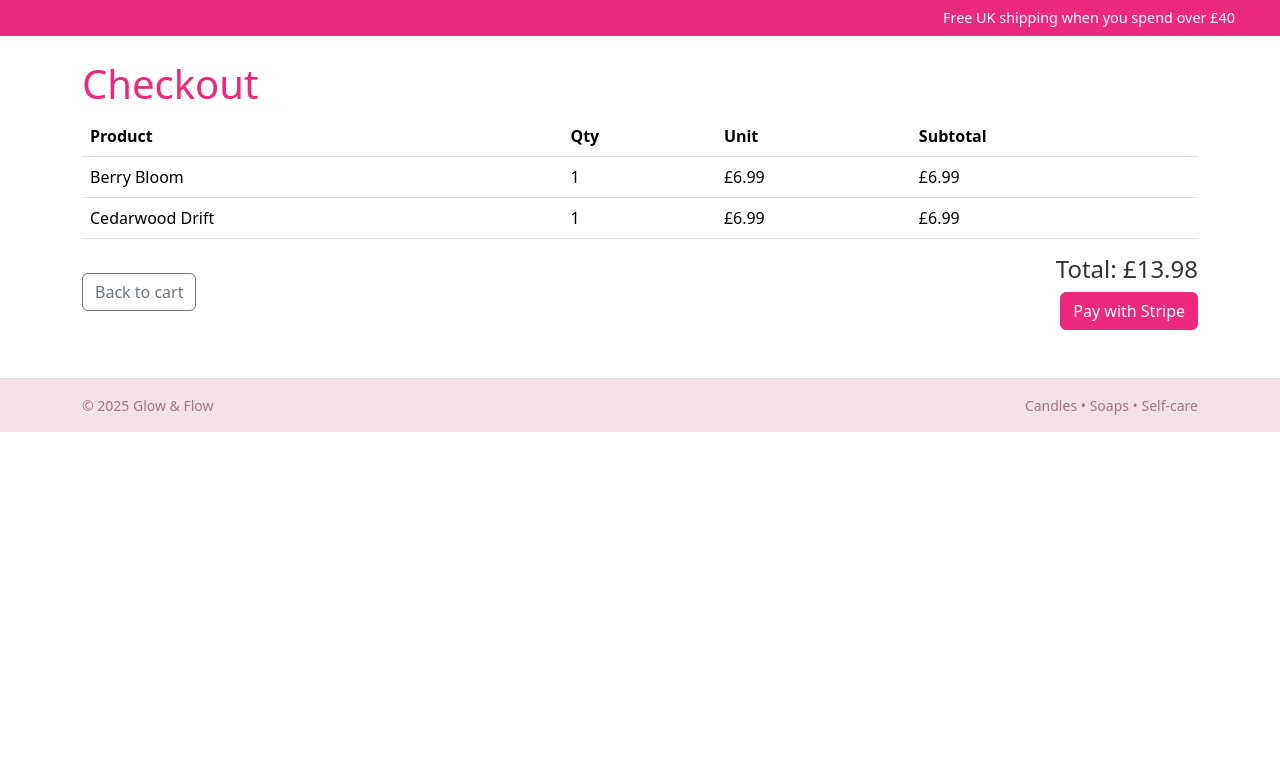
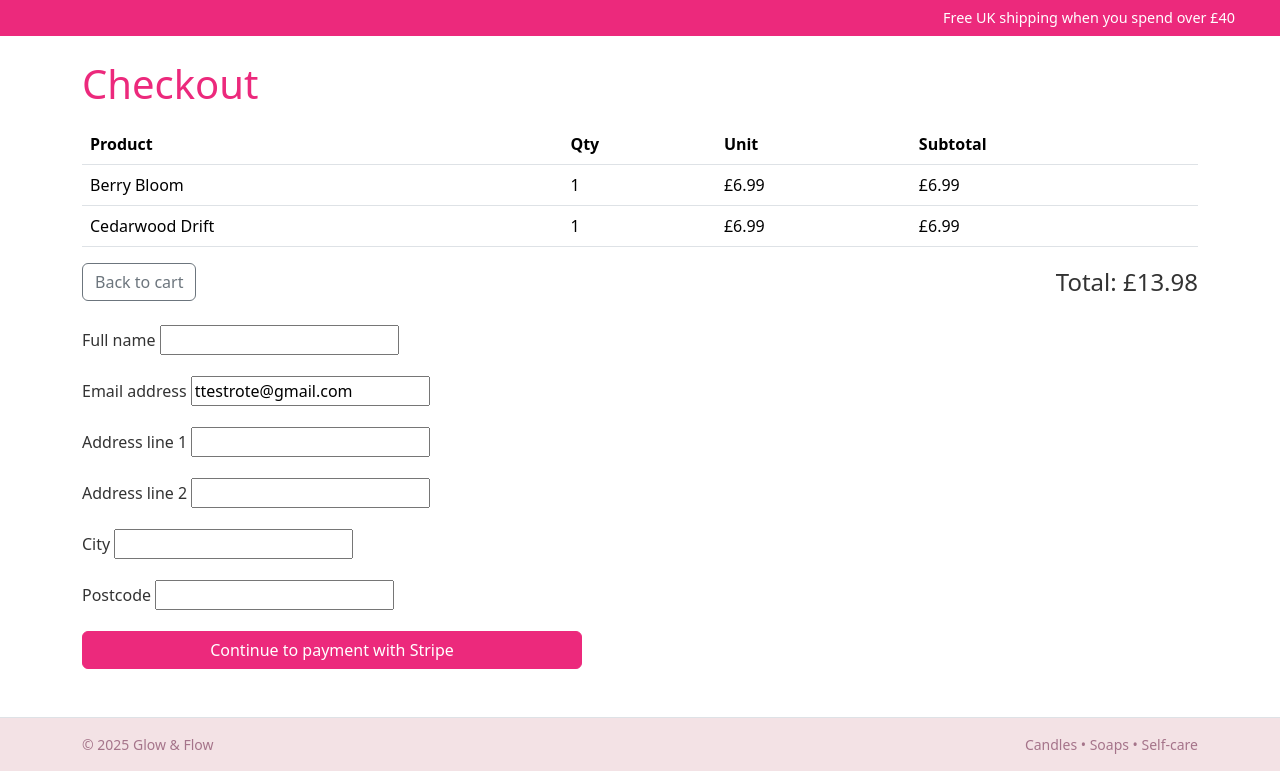
Before and after one commit to tambrulee/P4----Bubble-Bubble, a Django app: page /checkout/ in a window 1280 px wide. Shown: the part 87-858 px from the top of the page. Before the commit the page ends 519 px from the top, so only its background shows below. Run offline with Django 4.2, Linux system fonts and the light colour scheme; a user stored in the database is signed in; data comes from the database, SQL or seed files in the repository; both versions use the stored data as it was after the commit; some libraries are stand-ins or nearby versions.

Commit message:
Implement Stripe checkout (without env)

```diff
--- a/bubblebubble/bubblebubble/settings.py
+++ b/bubblebubble/bubblebubble/settings.py
@@ -12,9 +12,13 @@ https://docs.djangoproject.com/en/4.2/ref/settings/
 
 from pathlib import Path
 import os
+from dotenv import load_dotenv
 
 # Build paths inside the project like this: BASE_DIR / 'subdir'.
 BASE_DIR = Path(__file__).resolve().parent.parent
+
+# Load .env file
+load_dotenv(BASE_DIR / ".env")
 
 # Media files
 MEDIA_URL = "/media/"
--- /dev/null
+++ b/bubblebubble/checkout/forms.py
@@ -0,0 +1,10 @@
+from django import forms
+
+
+class CheckoutForm(forms.Form):
+    full_name = forms.CharField(max_length=100, label="Full name")
+    email = forms.EmailField(label="Email address")
+    address_line1 = forms.CharField(max_length=255, required=False, label="Address line 1")
+    address_line2 = forms.CharField(max_length=255, required=False, label="Address line 2")
+    city = forms.CharField(max_length=100, required=False)
+    postcode = forms.CharField(max_length=20, required=False, label="Postcode")
--- a/bubblebubble/checkout/templates/checkout/summary.html
+++ b/bubblebubble/checkout/templates/checkout/summary.html
@@ -3,7 +3,8 @@
 
 <h1>Checkout</h1>
 
-<table class="table align-middle">
+<!-- Order summary -->
+<table class="table align-middle mt-3">
   <thead>
     <tr>
       <th>Product</th>
@@ -24,47 +25,61 @@
   </tbody>
 </table>
 
-<div class="d-flex justify-content-between align-items-center mt-3">
-  <a href="{% url 'cart:view' %}" class="btn btn-outline-secondary">Back to cart</a>
+<div class="d-flex justify-content-between align-items-center mb-4">
+  <a href="{% url 'cart:view' %}" class="btn btn-outline-secondary">
+    Back to cart
+  </a>
+  <h4 class="mb-0">Total: £{{ cart.total }}</h4>
+</div>
 
-  <div class="text-end">
-    <h4>Total: £{{ cart.total }}</h4>
-    <button id="pay-button" class="btn btn-primary">Pay with Stripe</button>
+<!-- Checkout details + submit to Stripe -->
+<form method="post" action="{% url 'checkout:start_checkout' %}" class="mt-3" style="max-width: 500px;">
+  {% csrf_token %}
+  {{ form.non_field_errors }}
+
+  <div class="mb-3">
+    <label class="form-label">Full name</label>
+    {{ form.full_name }}
+    {% for error in form.full_name.errors %}
+      <div class="text-danger small">{{ error }}</div>
+    {% endfor %}
   </div>
-</div>
+
+  <div class="mb-3">
+    <label class="form-label">Email address</label>
+    {{ form.email }}
+    {% for error in form.email.errors %}
+      <div class="text-danger small">{{ error }}</div>
+    {% endfor %}
+  </div>
+
+  <div class="mb-3">
+    <label class="form-label">Address line 1</label>
+    {{ form.address_line1 }}
+  </div>
+
+  <div class="mb-3">
+    <label class="form-label">Address line 2</label>
+    {{ form.address_line2 }}
+  </div>
+
+  <div class="mb-3">
+    <label class="form-label">City</label>
+    {{ form.city }}
+  </div>
+
+  <div class="mb-3">
+    <label class="form-label">Postcode</label>
+    {{ form.postcode }}
+  </div>
+
+  <button type="submit" class="btn btn-primary w-100">
+    Continue to payment with Stripe
+  </button>
+</form>
 
 {% endblock %}
 
 {% block scripts %}
-<script>
-  const payButton = document.getElementById('pay-button');
-  payButton.addEventListener('click', async () => {
-    payButton.disabled = true;
-    try {
-      const res = await fetch("{% url 'checkout:start' %}", {
-        method: "POST",
-        headers: {
-          "X-CSRFToken": "{{ csrf_token }}",
-          "X-Requested-With": "XMLHttpRequest"
-        },
-      });
-      if (!res.ok) {
-        alert("Could not start checkout.");
-        payButton.disabled = false;
-        return;
-      }
-      const data = await res.json();
-      const stripe = Stripe("{{ stripe_public_key }}");
-      const result = await stripe.redirectToCheckout({ sessionId: data.sessionId });
-      if (result.error) {
-        alert(result.error.message);
-      }
-    } catch (err) {
-      console.error(err);
-      alert("An error occurred starting checkout.");
-    } finally {
-      payButton.disabled = false;
-    }
-  });
-</script>
+
 {% endblock %}
--- a/bubblebubble/checkout/urls.py
+++ b/bubblebubble/checkout/urls.py
@@ -5,7 +5,7 @@ app_name = "checkout"
 
 urlpatterns = [
     path("", views.checkout_summary, name="summary"),
-    path("start/", views.start_checkout, name="start"),
+    path("start/", views.start_checkout, name="start_checkout"),
     path("success/", views.checkout_success, name="success"),
     path("cancel/", views.checkout_cancel, name="cancel"),
 ]
--- a/bubblebubble/checkout/views.py
+++ b/bubblebubble/checkout/views.py
@@ -1,29 +1,38 @@
 import stripe
 from decimal import Decimal
 from django.conf import settings
-from django.contrib.auth.decorators import login_required
 from django.shortcuts import render, redirect
 from django.urls import reverse
 from django.http import JsonResponse, HttpResponseBadRequest
+
 from cart.utils import get_or_create_cart
 from .models import Order, OrderItem
+from .forms import CheckoutForm
 
 stripe.api_key = settings.STRIPE_SECRET_KEY
 
 
-@login_required
+
 def checkout_summary(request):
     cart = get_or_create_cart(request)
     if not cart.items.exists():
         return redirect("cart:view")
+
+    # Pre-fill email if user is logged in
+    initial = {}
+    if request.user.is_authenticated and getattr(request.user, "email", None):
+        initial["email"] = request.user.email
+
+    form = CheckoutForm(initial=initial)
+
     context = {
         "cart": cart,
         "stripe_public_key": settings.STRIPE_PUBLIC_KEY,
+        "form": form,
     }
     return render(request, "checkout/summary.html", context)
 
 
-@login_required
 def start_checkout(request):
     if request.method != "POST":
         return HttpResponseBadRequest("POST required")
@@ -32,9 +41,36 @@ def start_checkout(request):
     if not cart.items.exists():
         return HttpResponseBadRequest("Cart is empty")
 
-    # Build order
+    form = CheckoutForm(request.POST)
+    if not form.is_valid():
+        # Re-render the summary page with errors
+        context = {
+            "cart": cart,
+            "stripe_public_key": settings.STRIPE_PUBLIC_KEY,
+            "form": form,
+        }
+        return render(request, "checkout/summary.html", context, status=400)
+
+    data = form.cleaned_data
+    full_name = data["full_name"]
+    email = data["email"]
+    address_line1 = data.get("address_line1")
+    address_line2 = data.get("address_line2")
+    city = data.get("city")
+    postcode = data.get("postcode")
+
     total = Decimal("0.00")
-    order = Order.objects.create(user=request.user, total=Decimal("0.00"))
+
+    order = Order.objects.create(
+        user=request.user if request.user.is_authenticated else None,
+        total=Decimal("0.00"),
+        full_name=full_name,
+        email=email,
+        address_line1=address_line1 or "",
+        address_line2=address_line2 or "",
+        city=city or "",
+        postcode=postcode or "",
+    )
 
     line_items = []
     for item in cart.items.select_related("product"):
@@ -50,16 +86,16 @@ def start_checkout(request):
             unit_price=unit_price,
         )
 
-        line_items.append({
-            "price_data": {
-                "currency": settings.STRIPE_CURRENCY,
-                "product_data": {
-                    "name": p.title,
+        line_items.append(
+            {
+                "price_data": {
+                    "currency": settings.STRIPE_CURRENCY,
+                    "product_data": {"name": p.title},
+                    "unit_amount": int(unit_price * 100),
                 },
-                "unit_amount": int(unit_price * 100),  # decimal -> pennies
-            },
-            "quantity": qty,
-        })
+                "quantity": qty,
+            }
+        )
 
     order.total = total
     order.save()
@@ -72,20 +108,27 @@ def start_checkout(request):
             reverse("checkout:success")
         ) + "?session_id={CHECKOUT_SESSION_ID}",
         cancel_url=request.build_absolute_uri(reverse("checkout:summary")),
-        customer_email=request.user.email or None,
+        customer_email=email or (
+            getattr(request.user, "email", None)
+            if request.user.is_authenticated
+            else None
+        ),
         metadata={
             "order_id": str(order.id),
-            "user_id": str(request.user.id),
+            "user_id": str(request.user.id)
+            if request.user.is_authenticated
+            else "",
         },
     )
 
     order.stripe_session_id = session.id
     order.save()
 
-    return JsonResponse({"sessionId": session.id})
+    # Send the customer to Stripe Checkout
+    return redirect(session.url)
 
 
-@login_required
+
 def checkout_success(request):
     session_id = request.GET.get("session_id")
     if not session_id:
@@ -96,21 +139,20 @@ def checkout_success(request):
     except Exception:
         return redirect("catalog:product_list")
 
+    # No longer rely on user being logged in
     order = Order.objects.filter(
         stripe_session_id=session.id,
-        user=request.user
     ).first()
 
     if order and order.status != Order.PAID:
         order.status = Order.PAID
         order.save()
-        # clear cart
+        # clear cart (guest or logged-in: based on session)
         cart = get_or_create_cart(request)
         cart.items.all().delete()
 
     return render(request, "checkout/success.html", {"order": order})
 
 
-@login_required
 def checkout_cancel(request):
     return render(request, "checkout/cancel.html")
```
Also changed, not shown: bubblebubble/checkout/models.py (+24 -3 lines), bubblebubble/checkout/migrations/0002_order_address_line1_order_address_line2_order_city_and_more.py (added), bubblebubble/db.sqlite3, 2 other files.
